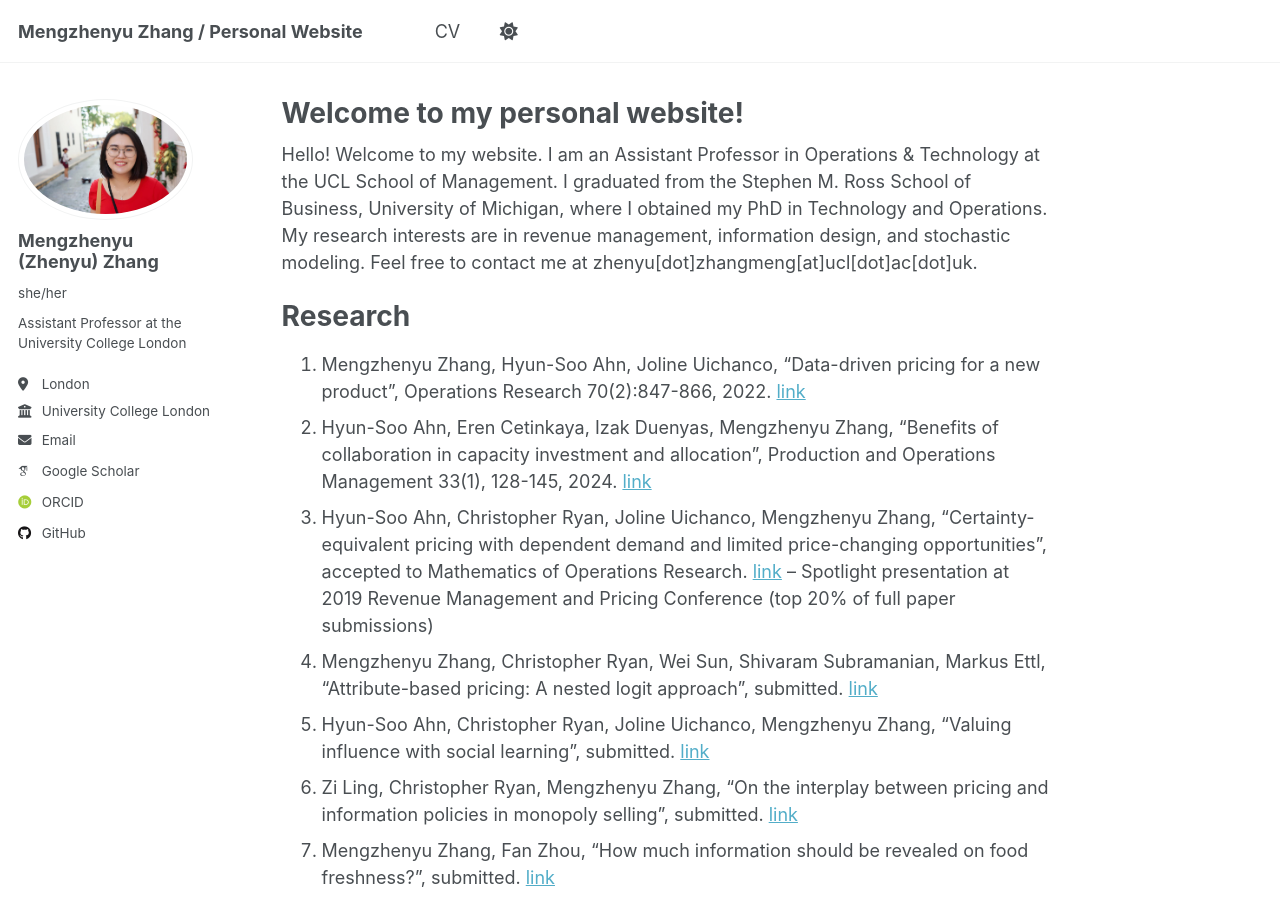
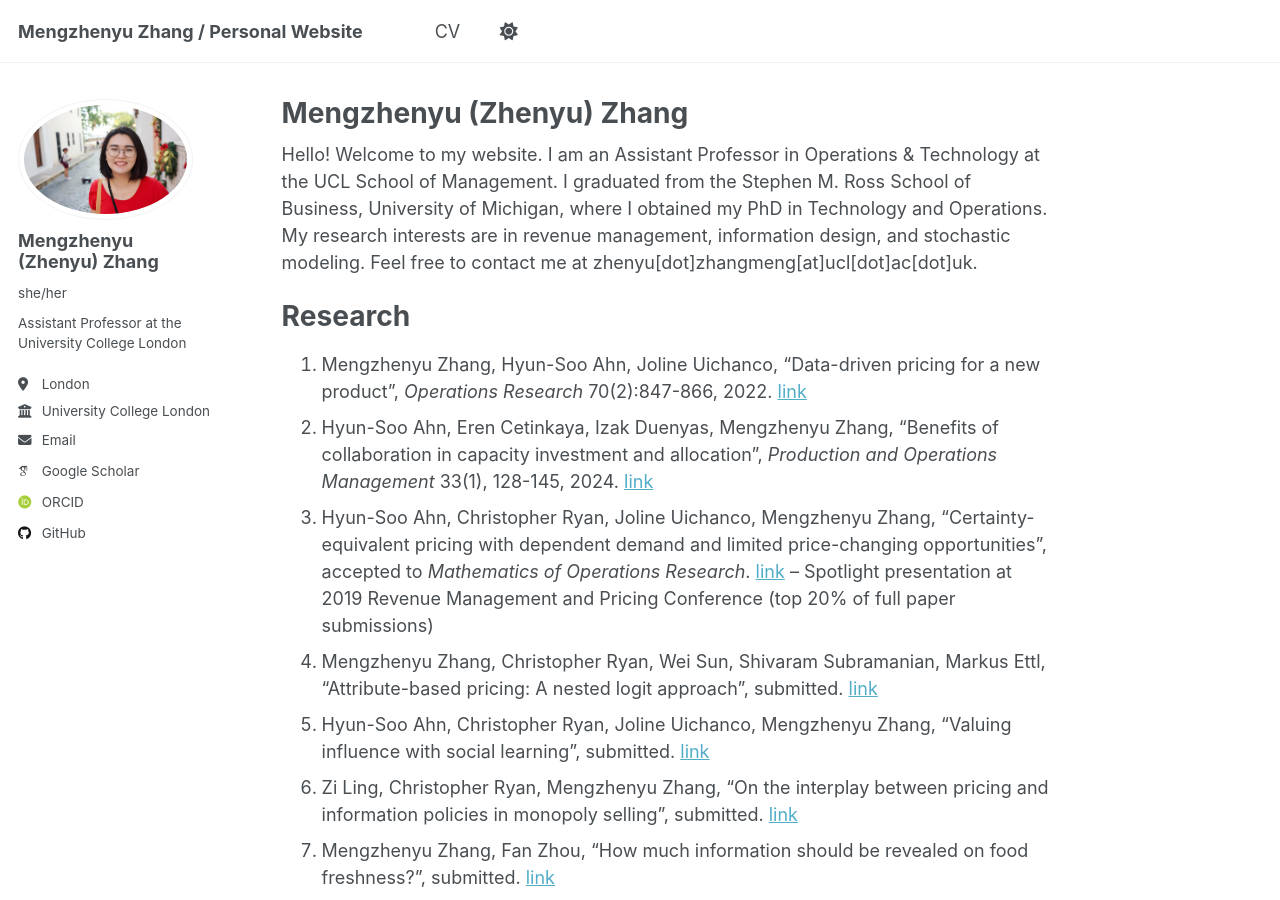
Before and after one commit to mengzhenyuzhang/mengzhenyuzhang.github.io, a Jekyll site: the page built from _pages/about.md, in a window 1280 px wide and 900 px high. Built offline with Jekyll 4.4.1, drawn with Linux system fonts in a browser that asks for light colours; some web fonts are replaced; a script that is not in the unit is left out.

Commit message:
Update about.md

```diff
--- a/_pages/about.md
+++ b/_pages/about.md
@@ -1,6 +1,6 @@
 ---
 permalink: /
-title: "Welcome to my personal website!"
+title: "Mengzhenyu (Zhenyu) Zhang"
 author_profile: true
 redirect_from:
   - /about/
@@ -11,9 +11,9 @@ Hello! Welcome to my website. I am an Assistant Professor in Operations & Techno
 
 Research
 ======
-1. Mengzhenyu Zhang, Hyun-Soo Ahn, Joline Uichanco, “Data-driven pricing for a new product”, Operations Research 70(2):847-866, 2022. [link](https://pubsonline.informs.org/doi/abs/10.1287/opre.2021.2204)
-2. Hyun-Soo Ahn, Eren Cetinkaya, Izak Duenyas, Mengzhenyu Zhang, “Benefits of collaboration in capacity investment and allocation”, Production and Operations Management 33(1), 128-145, 2024. [link](https://journals.sagepub.com/doi/10.1177/10591478231224918)
-3. Hyun-Soo Ahn, Christopher Ryan, Joline Uichanco, Mengzhenyu Zhang, “Certainty-equivalent pricing with dependent demand and limited price-changing opportunities”, accepted to Mathematics of Operations Research. [link](https://pubsonline.informs.org/doi/abs/10.1287/moor.2022.0330)
+1. Mengzhenyu Zhang, Hyun-Soo Ahn, Joline Uichanco, “Data-driven pricing for a new product”, *Operations Research* 70(2):847-866, 2022. [link](https://pubsonline.informs.org/doi/abs/10.1287/opre.2021.2204)
+2. Hyun-Soo Ahn, Eren Cetinkaya, Izak Duenyas, Mengzhenyu Zhang, “Benefits of collaboration in capacity investment and allocation”, *Production and Operations Management* 33(1), 128-145, 2024. [link](https://journals.sagepub.com/doi/10.1177/10591478231224918)
+3. Hyun-Soo Ahn, Christopher Ryan, Joline Uichanco, Mengzhenyu Zhang, “Certainty-equivalent pricing with dependent demand and limited price-changing opportunities”, accepted to *Mathematics of Operations Research*. [link](https://pubsonline.informs.org/doi/abs/10.1287/moor.2022.0330)
 – Spotlight presentation at 2019 Revenue Management and Pricing Conference (top 20% of full paper submissions)
 4. Mengzhenyu Zhang, Christopher Ryan, Wei Sun, Shivaram Subramanian, Markus Ettl, “Attribute-based pricing: A nested logit approach”, submitted. [link](https://papers.ssrn.com/sol3/papers.cfm?abstract_id=4258247)
 5. Hyun-Soo Ahn, Christopher Ryan, Joline Uichanco, Mengzhenyu Zhang, “Valuing influence with social learning”, submitted. [link](https://papers.ssrn.com/sol3/papers.cfm?abstract_id=4527310)
```
